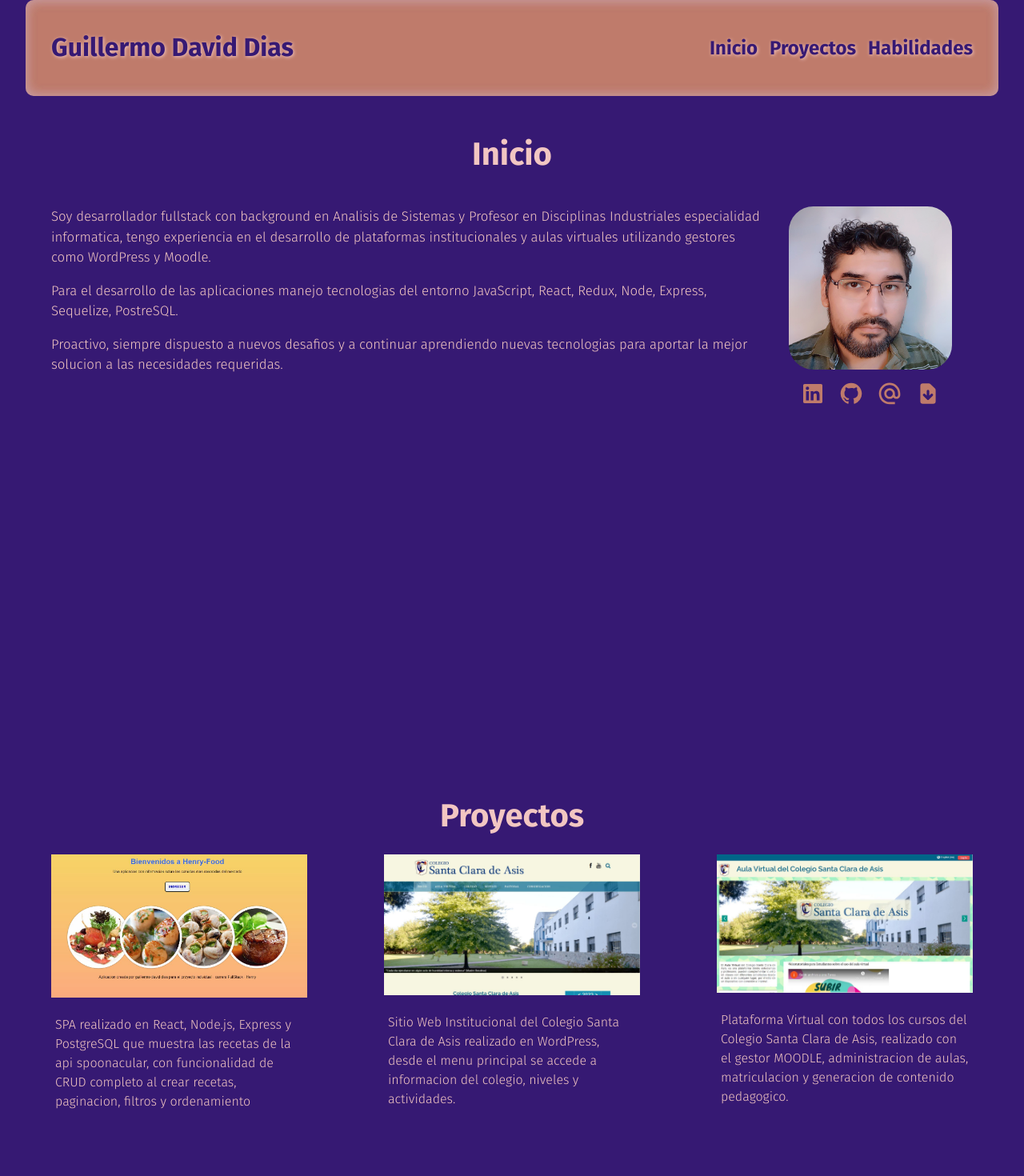
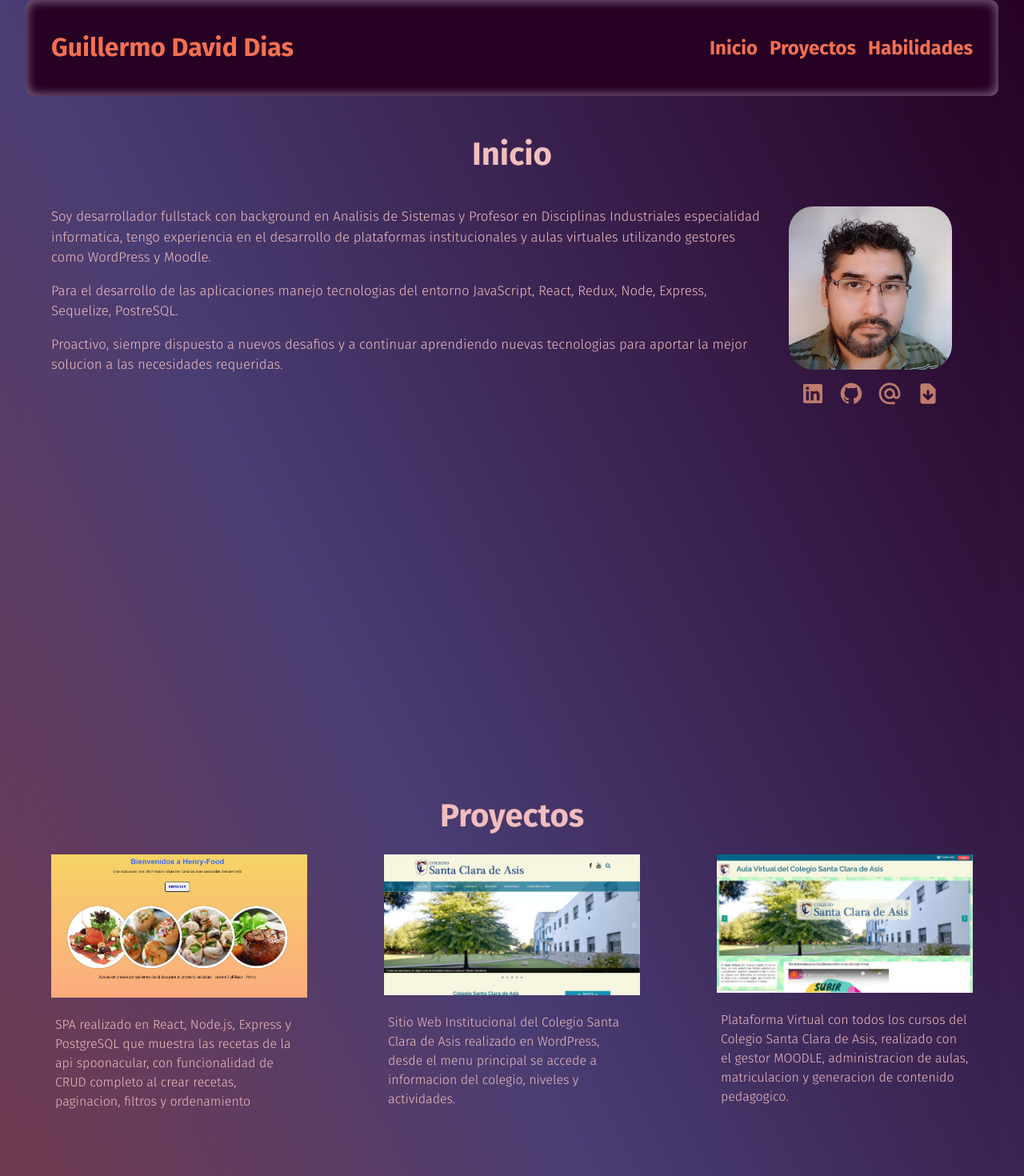
Before and after one commit to GDavidDias/Portfolio, a React (Vite) app in the folder cliente/: page / in a window 1280 px wide. Shown: the top 1470 px of the page at 80% size. Built offline with nearby package versions, Linux system fonts and the light colour scheme.

Commit message:
color estilos

```diff
--- a/cliente/src/App.css
+++ b/cliente/src/App.css
@@ -1,5 +1,6 @@
 body{
-  background-color: #361973;
+  /* background-color: #361973; */
+  background: linear-gradient(to bottom left,#260124, #493D73,#8C3A3A);
 }
 #root {
   /* max-width: 1280px; */
--- a/cliente/src/components/card/Card.module.css
+++ b/cliente/src/components/card/Card.module.css
@@ -24,7 +24,7 @@
     font-size: 1rem;
     font-family: 'Fira Sans', sans-serif;
     font-weight: 300;
-    color: #F2C6C2;
+    color: #F2BDBD;
     text-align: left;
     padding-left: 5px;
     padding-right: 5px;
--- a/cliente/src/views/home/Home.module.css
+++ b/cliente/src/views/home/Home.module.css
@@ -6,7 +6,8 @@ html{
     width: 90vw;
     padding-left: 2rem;
     padding-right: 2rem;
-    background-color: #361973;
+    /* background-color: #361973; */
+    background: linear-gradient(to bottom left,#260124, #493D73,#8C3A3A);
 }
 .espacioInicial{
     padding-top: 9rem;
@@ -18,7 +19,7 @@ html{
 .container h1{
     font-family: 'Fira Sans', sans-serif;
     /* color: #204473; */
-    color: #F2C6C2;
+    color: #F2BDBD;
 
     font-size: 2.5rem;
 }
@@ -56,7 +57,7 @@ html{
     text-align: left;
 }
 .descripcionInicio p{
-    color: #F2C6C2;
+    color: #F2BDBD;
     font-family: 'Fira Sans', sans-serif;
     font-size: 1.05rem;
 }
@@ -127,13 +128,13 @@ html{
 .grow:hover{
     opacity: 0.9;
     transform: scale(1.1);
-    color: #F2C6C2;
+    color: #F2BDBD;
 }
 .textSkill{
     padding-top: 5rem;
     align-items: flex-start;
     font-size: 3rem;
-    color: #F2C6C2;
+    color: #F2BDBD;
 }
 
 @media screen and (max-width: 768px) {
--- a/cliente/src/views/navbar/Navbar.module.css
+++ b/cliente/src/views/navbar/Navbar.module.css
@@ -11,7 +11,7 @@
     position: fixed;
     z-index: 1;
     top: 0;
-    background-color: #BF7B6B;
+    background-color: #260124;
     /* box-shadow: 0px 6px 6px rgba(0, 0, 0, 0.2); */
     border-radius: 10px;
 
@@ -29,8 +29,8 @@
     font-family: 'Fira Sans', sans-serif;
     font-weight: 700;
     /* color: #F2C6C2; */
-    color: #361973;
-    text-shadow: 1px 1px 4px rgba(242, 198, 194, 1);
+    color: #F27052;
+    /* text-shadow: 1px 1px 4px rgba(242, 198, 194, 1); */
 }
 .menu{
     display: flex;
@@ -43,8 +43,8 @@
     font-weight: 700;
     font-family: 'Fira Sans', sans-serif;
     /* color: #204473; */
-    color: #361973;
-    text-shadow: 1px 1px 4px rgba(242, 198, 194, 1);
+    color: #F27052;
+    /* text-shadow: 1px 1px 4px rgba(242, 198, 194, 1); */
     transition: transform 0.3s ease;
 }
 .menu h3:hover{
```
